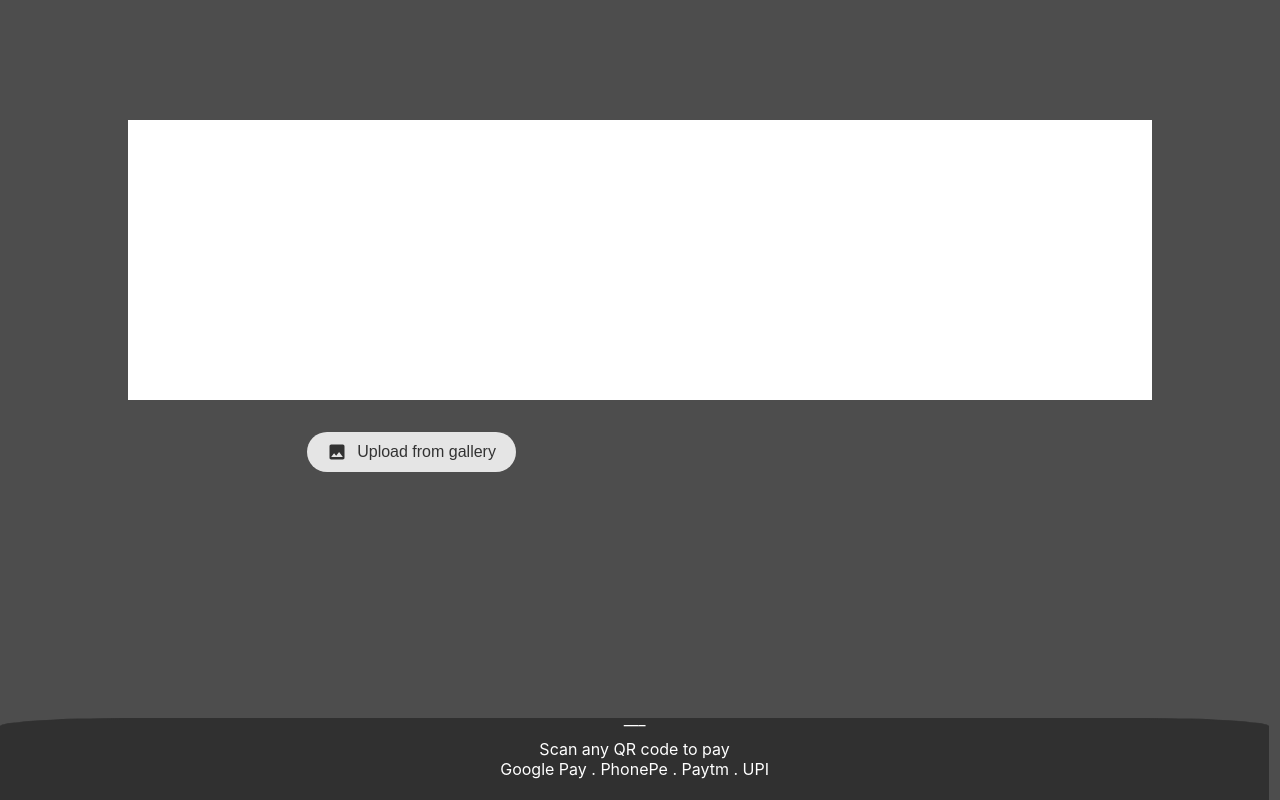
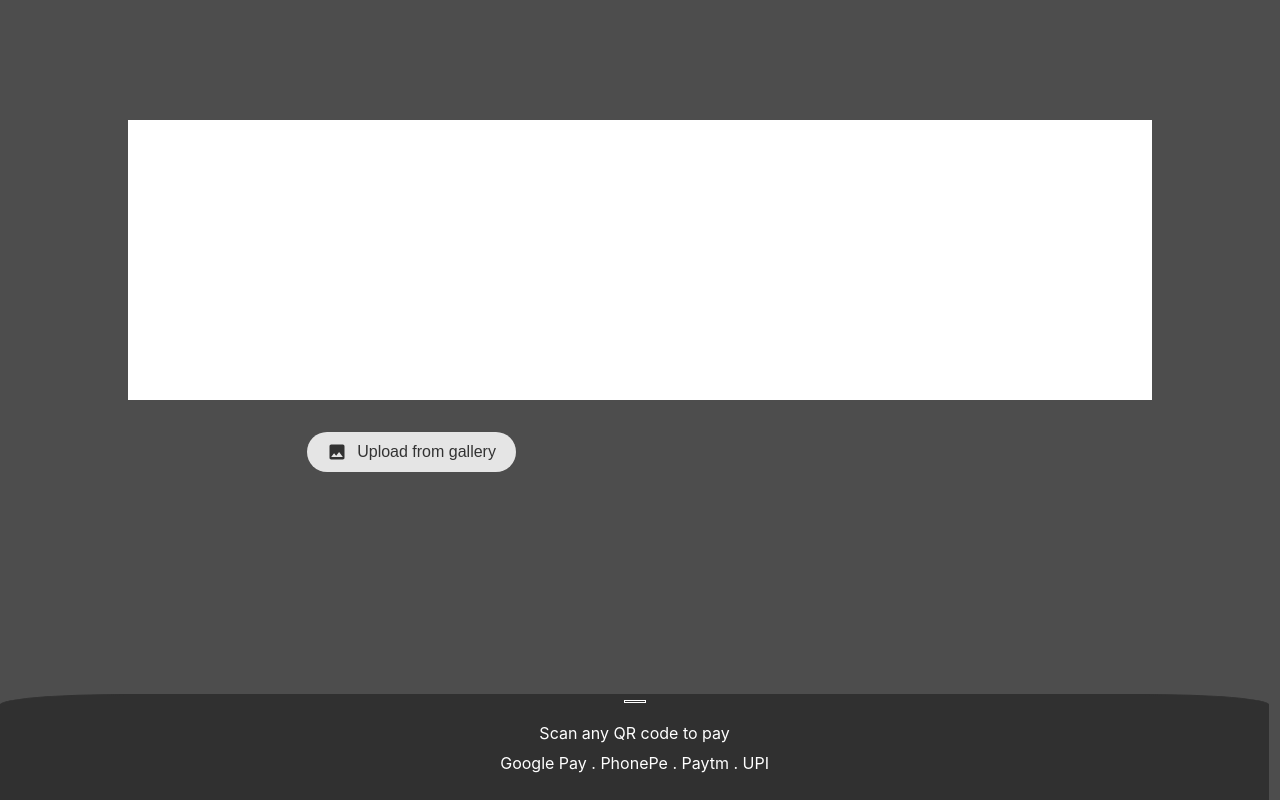
Before and after one commit to Einstein-ash/filter_data, a React (Create React App) app: page /scanner in a window 1280 px wide. Built offline with nearby package versions, Linux system fonts and the light colour scheme; no server answers.

Commit message:
sacnner footer added check 6

```diff
--- a/src/pages/Scanner.jsx
+++ b/src/pages/Scanner.jsx
@@ -320,7 +320,7 @@ const Scanner = () => {
       <div className="scanner_black_shadow_bottom"></div>
 
       <div className='scanner_footer'>
-        <p className='scanner_footer_dash'>___</p>
+        <p className='scanner_footer_dash'></p>
 
         <p>Scan any QR code to pay</p>
         <p>Google Pay . PhonePe . Paytm . UPI</p>
--- a/src/pages/scannerCss.css
+++ b/src/pages/scannerCss.css
@@ -108,19 +108,24 @@
 }
 
 .scanner_footer_dash{
-  margin-top: -10px;
+  margin-top: 5px;
   margin-bottom: 10px;
+  border: 1px solid white;
+  height: 1px;
+  color : white;
+  width: 20px;
 }
 
 .scanner_footer{
   position : absolute;
   border : 1px solid #303030;
-  height: 10vh;
+  height: 13vh;
   width: 99vw;
 
   display: flex;
   flex-direction: column;
   align-items: center;
+  row-gap: 10px;
 
   z-index: 10001;
   bottom : 0 ;
```
